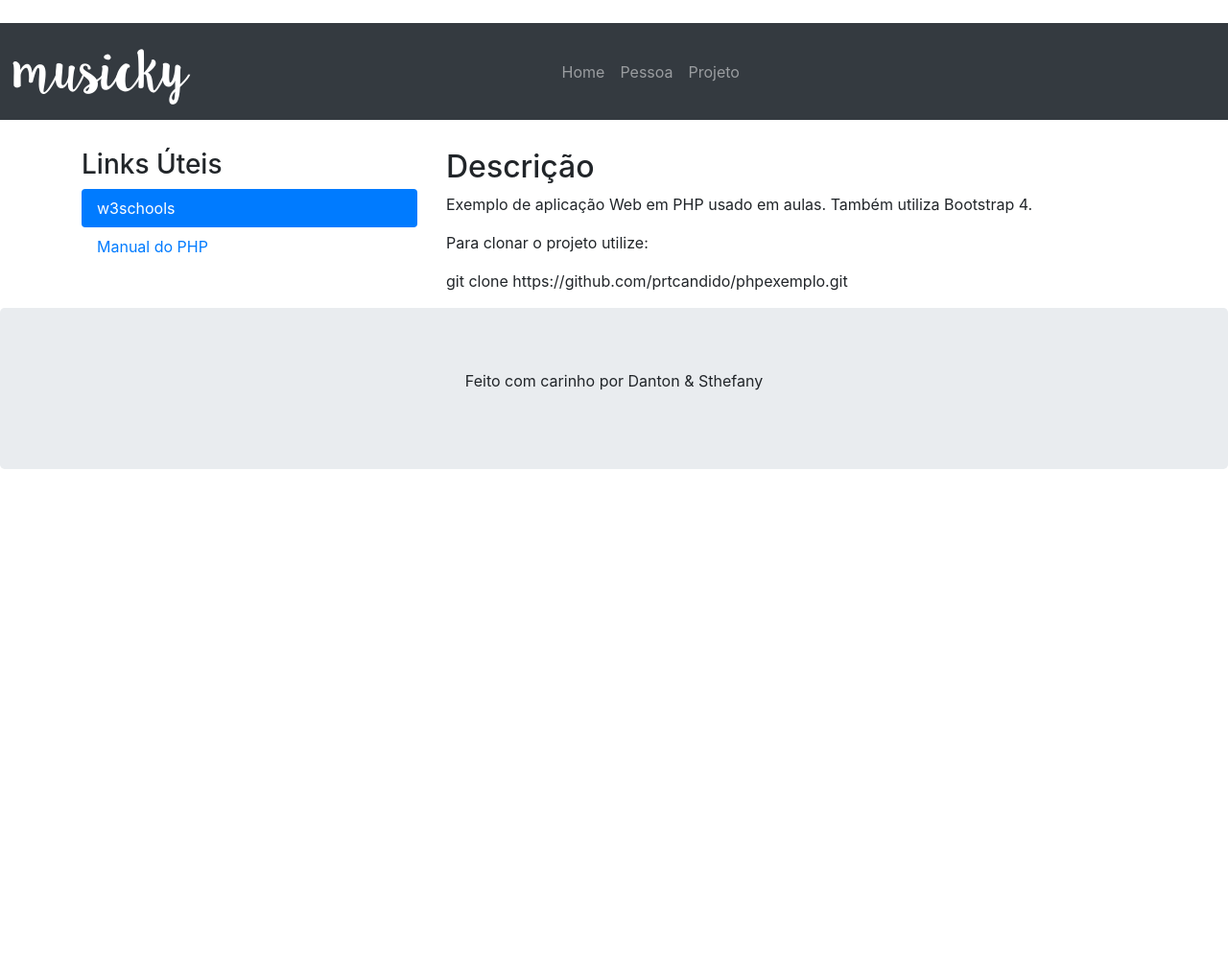
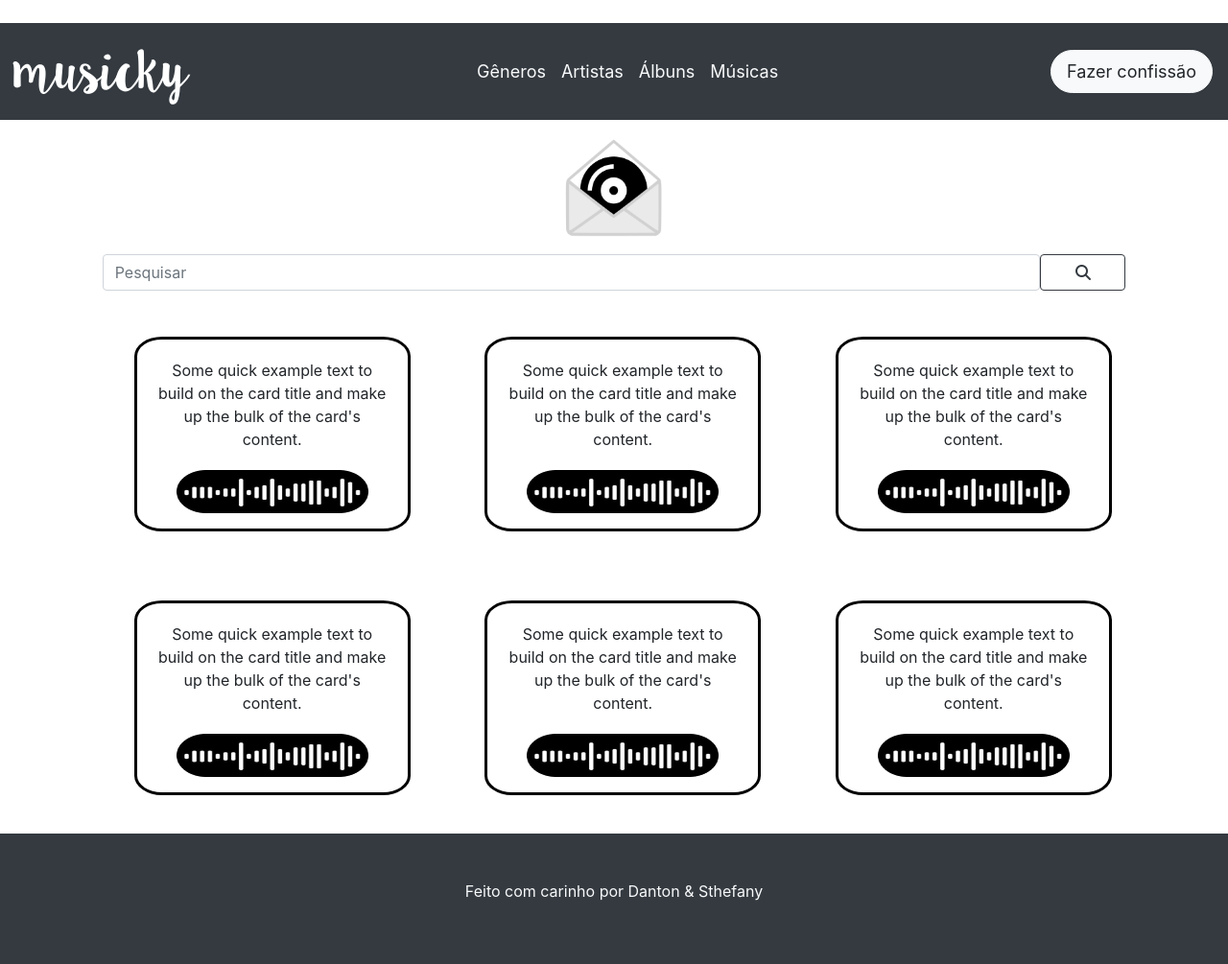
Before and after one commit to dantondelima/musicky, a PHP site: page / in a window 1280 px wide. Shown: the whole page at 96% size. Before the commit the page ends 489 px from the top, so only its background shows below. Run offline with PHP 8.4, Linux system fonts and the light colour scheme; some libraries are stand-ins or nearby versions.

Commit message:
alterações na página inicial

```diff
--- a/Assets/css/estilo.css
+++ b/Assets/css/estilo.css
@@ -3,10 +3,44 @@ font-family: 'LillyBelle';
 src: URL('../LillyBelle.ttf') format('truetype');
 }
 .titulo {
-    width: 45%;
     font-family: LillyBelle;
 }
 
 .navbar-brand {
     font-size: 50px;
 }
+
+.navbar-nav {
+    font-size: 18px;
+}
+#botao {
+    border-radius: 50px;
+    font-size: 18px;
+}
+
+img {
+    width: 120px;
+}
+
+#rodape{
+    position: static;
+    bottom: 0 !important;
+}
+
+.card {
+    border-color: black;
+    border-radius: 10%;
+    border-width: 3px;
+}
+.card-img {
+    width: 200px;
+    height: 45px;
+    display: block;
+    margin-left: auto;
+    margin-right: auto;
+    margin-bottom: 1rem;
+}
+
+.card-text {
+    text-align: center;
+}
--- a/Views/master.php
+++ b/Views/master.php
@@ -4,6 +4,10 @@
     <meta charset="UTF-8">
     <meta http-equiv="X-UA-Compatible" content="IE=edge">
     <meta name="viewport" content="width=device-width, initial-scale=1.0">
+    <script
+      src="https://kit.fontawesome.com/8e58714a3b.js"
+      crossorigin="anonymous"
+    ></script>
     <title>Musicky</title>
     <?php include 'Views/cabecalho.php'; ?>
 </head>
--- a/Views/nav.php
+++ b/Views/nav.php
@@ -5,17 +5,24 @@
         <span class="navbar-toggler-icon"></span>
         </button>
     </div>
-    <div class="collapse navbar-collapse" id="collapsibleNavbar">
+    <div class="collapse navbar-collapse justify-content-center" id="collapsibleNavbar">
         <ul class="navbar-nav">
         <li class="nav-item">
-            <a class="nav-link" href="/phpexemplo">Home</a>
+            <a class="nav-link text-light" href="">Gêneros</a>
         </li>
         <li class="nav-item">
-            <a class="nav-link" href="/phpexemplo/Views/pessoa.index.php">Pessoa</a>
+            <a class="nav-link text-light" href="">Artistas</a>
         </li>
         <li class="nav-item">
-            <a class="nav-link" href="/phpexemplo/Views/projeto.index.php">Projeto</a>
+            <a class="nav-link text-light" href="">Álbuns</a>
+        </li>
+        <li class="nav-item">
+            <a class="nav-link text-light" href="">Músicas</a>
         </li>
         </ul>
     </div>
+    <div>
+    <button type="button" class="btn btn-light btn-lg" data-mdb-ripple-color="dark" id="botao">Fazer confissão</button>
+    </div>
+
 </nav>
--- a/Views/rodape.php
+++ b/Views/rodape.php
@@ -1,5 +1,9 @@
-<div class="jumbotron text-center" style="margin-bottom:0">
-  <p>Feito com carinho por Danton & Sthefany</p>
+<div class="row" id="rodape">
+  <div class="col mx-0 px-0 py-5 bg-dark">
+    <div class="text-center text-light" style="margin-bottom:0">
+      <p>Feito com carinho por Danton & Sthefany</p>
+    </div>
+  </div>
 </div>
 </body>
 </html>
--- a/index.php
+++ b/index.php
@@ -1,30 +1,95 @@
 <?php include 'Views/master.php'; ?>
 
 <!-- O grid deve ser incluído em container. -->
-<div class="container" style="margin-top:30px">
-  <!-- O grip pode ter várias linhas (row). Cada linha pode ter até 12 colunas (col). -->
-  <div class="row">
-    <!-- 1a coluna da linha correspondendo a 4 colunas unitárias do grid. sm para configuração do grid para visualização em dispositivos pequenos (sm = small, >= 576px). Caso o dispositivo tenha largura de tela menor que 576px, as colunas deixam de ser colunas e passam a ser empilhadas umas sobre as outras. -->
-    <div class="col-sm-4">
-      <h3>Links Úteis</h3>
-      <ul class="nav nav-pills flex-column">
-        <li class="nav-item">
-          <a class="nav-link active" href="https://www.w3schools.com/" target="_blank">w3schools</a>
-        </li>
-        <li class="nav-item">
-          <a class="nav-link" href="https://www.php.net/manual/pt_BR/index.php" target="_blank">Manual do PHP</a>
-        </li>
-      </ul>
-      <hr class="d-sm-none">
+<div class="container-fluid" style="margin-top:20px">
+<div class="row">
+  <div class="col-md-10 mx-auto">
+    <div class="row">
+        <div class="col">
+          <img src="Assets\Imagens\logo.png" class="rounded mx-auto d-block" alt="...">
+        </div>
     </div>
-    <div class="col-sm-8">
-      <h2>Descrição</h2>
-      <p>Exemplo de aplicação Web em PHP usado em aulas. Também utiliza Bootstrap 4.</p>
-      <p>Para clonar o projeto utilize:</p>
-      <p>git clone https://github.com/prtcandido/phpexemplo.git</p>
+    <div class="row my-3">
+      <div class="col-md-11 mx-0 px-0">
+          <input type="search" id="form1" class="form-control" placeholder="Pesquisar"
+            aria-label="Search"/>
+      </div>
+      <div class="col-md-1 mx-0 px-0">
+          <button type="button" class="btn btn-outline-dark btn-block">
+              <i class="fas fa-search"></i>
+          </button>
+      </div>
+      <div class="row">
+        <div class="col-md-4 mx-0 px-5">
+          <div class="card my-5" style="width: 18rem;">
+            <div class="card-body">
+                  <p class="card-text">
+                  Some quick example text to build on the card title and make up the bulk of the
+                  card's content.
+                  </p>
+            </div>
+            <img src="Assets\Imagens\sim.png" class="card-img"  alt="..."/>
+          </div>
+        </div>
+        <div class="col-md-4 mx-0 px-5">
+          <div class="card my-5" style="width: 18rem;">
+            <div class="card-body">
+                  <p class="card-text">
+                  Some quick example text to build on the card title and make up the bulk of the
+                  card's content.
+                  </p>
+            </div>
+            <img src="Assets\Imagens\sim.png" class="card-img" alt="..."/>
+          </div>
+        </div>
+        <div class="col-md-4 mx-0 px-5">
+          <div class="card my-5" style="width: 18rem;">
+            <div class="card-body">
+                  <p class="card-text">
+                  Some quick example text to build on the card title and make up the bulk of the
+                  card's content.
+                  </p>
+            </div>
+            <img src="Assets\Imagens\sim.png" class="card-img" alt="..."/>
+          </div>
+        </div>
+      </div>
+      <div class="row">
+        <div class="col-md-4 mx-0 px-5">
+          <div class="card my-4" style="width: 18rem;">
+            <div class="card-body">
+                  <p class="card-text">
+                  Some quick example text to build on the card title and make up the bulk of the
+                  card's content.
+                  </p>
+            </div>
+            <img src="Assets\Imagens\sim.png" class="card-img" alt="..."/>
+          </div>
+        </div>
+        <div class="col-md-4 mx-0 px-5">
+          <div class="card my-4" style="width: 18rem;">
+            <div class="card-body">
+                  <p class="card-text">
+                  Some quick example text to build on the card title and make up the bulk of the
+                  card's content.
+                  </p>
+            </div>
+            <img src="Assets\Imagens\sim.png" class="card-img" alt="..."/>
+          </div>
+        </div>
+        <div class="col-md-4 mx-0 px-5">
+          <div class="card my-4" style="width: 18rem;">
+            <div class="card-body">
+                  <p class="card-text">
+                  Some quick example text to build on the card title and make up the bulk of the
+                  card's content.
+                  </p>
+            </div>
+            <img src="Assets\Imagens\sim.png" class="card-img" alt="..."/>
+          </div>
+        </div>
+      </div>
     </div>
   </div>
-
 </div>
-
 <?php include 'Views/rodape.php'; ?>
```
Also changed, not shown: Assets/Imagens/logo.png (added), Assets/Imagens/sim.png (added).
